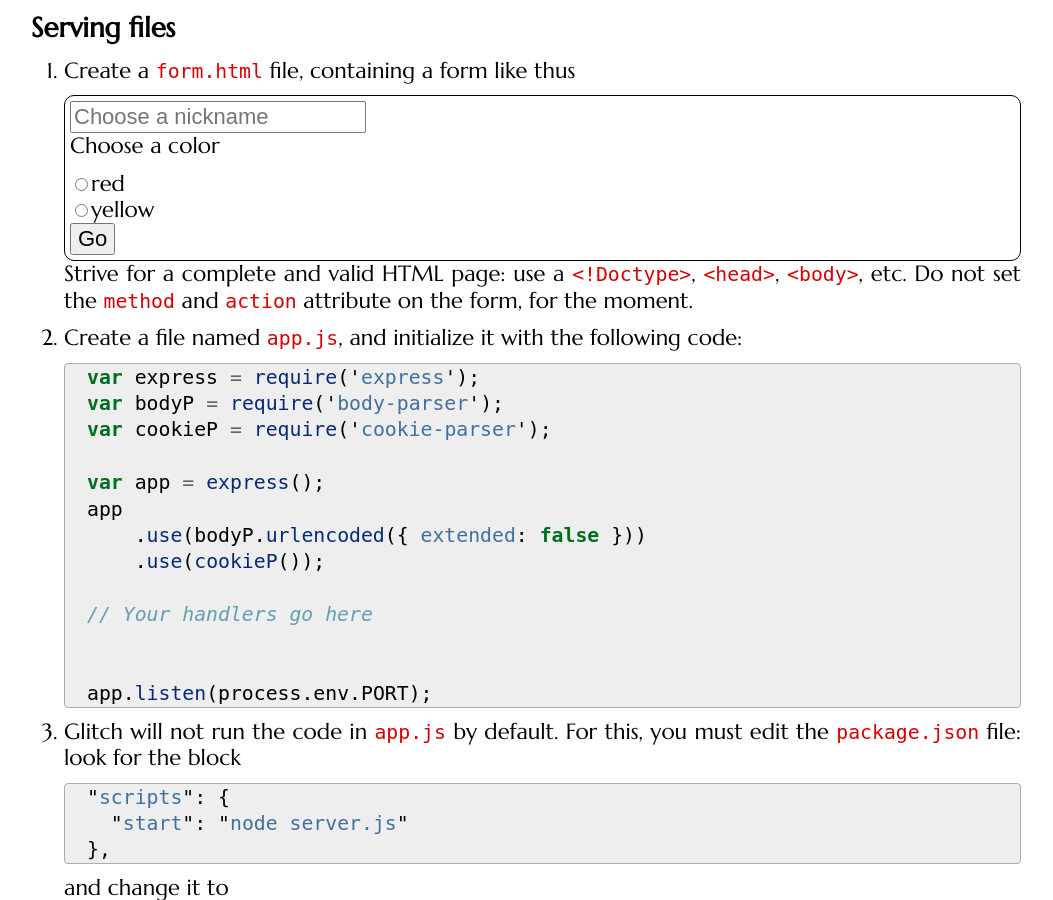
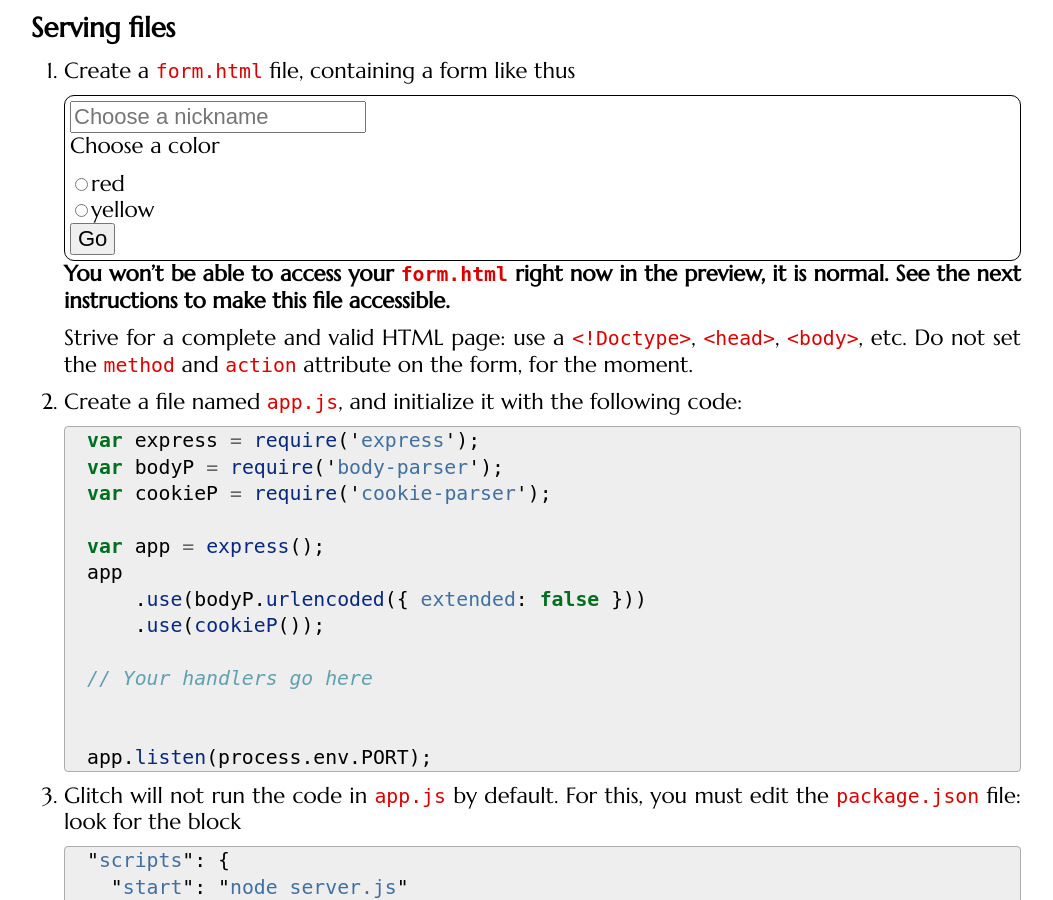
Before and after one commit to defeo/aws, a Jekyll site: the page built from _tutorials/templates-etat.md, in a window 1280 px wide and 900 px high, scrolled down 1865 px. Shown: the whole window, without its empty margins (114-1167 px from the left). Built offline with Jekyll 4.4.1, drawn with Linux system fonts in a browser that asks for light colours; some web fonts are replaced.

Commit message:
Add a warning to prevent questions
Several students asked "why can't I access my form.html"...

```diff
--- a/_tutorials/templates-etat.md
+++ b/_tutorials/templates-etat.md
@@ -46,6 +46,9 @@ dynamic pages.
    <input type="button" value="Go">
    </div>
    {:/}
+
+   **You won't be able to access your `form.html` right now in the preview,
+   it is normal. See the next instructions to make this file accessible.**
 
    Strive for a complete and valid HTML page: use a `<!Doctype>`,
    `<head>`, `<body>`, etc. Do not set the `method` and `action`
```
